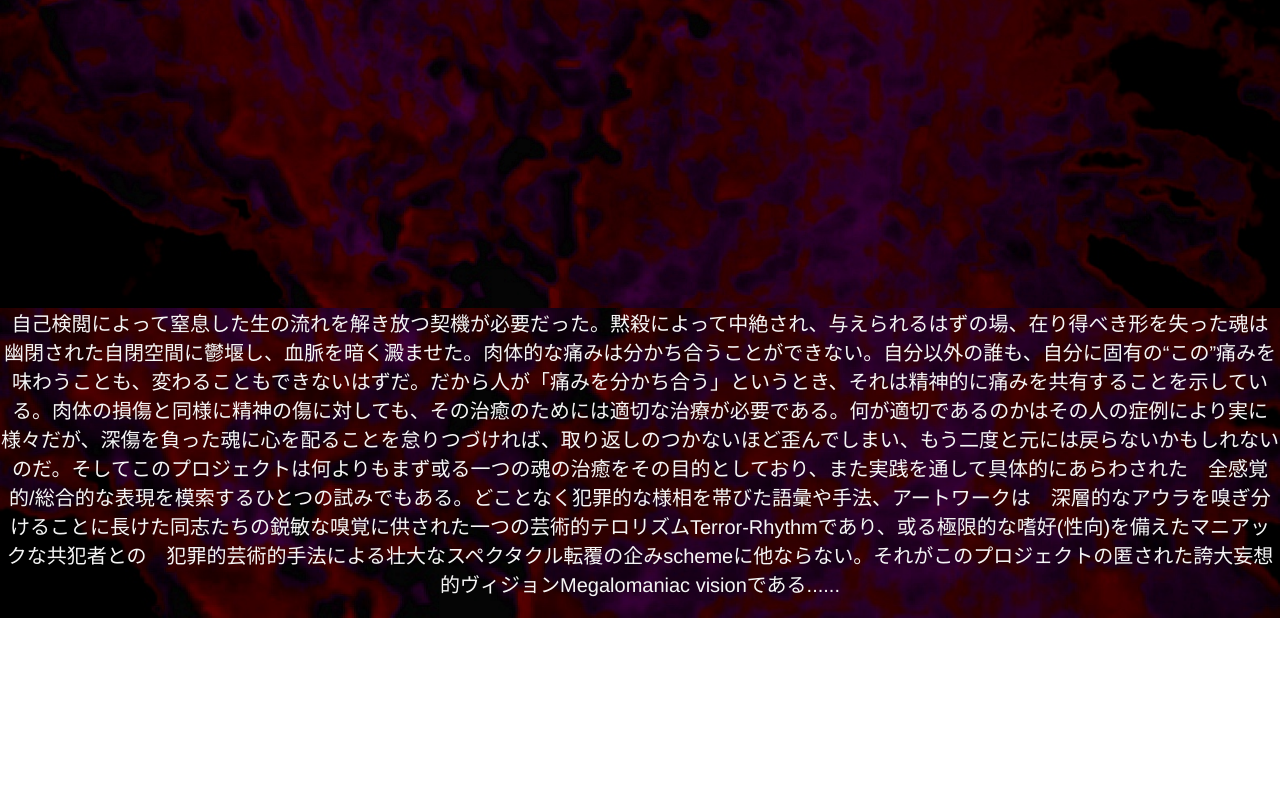
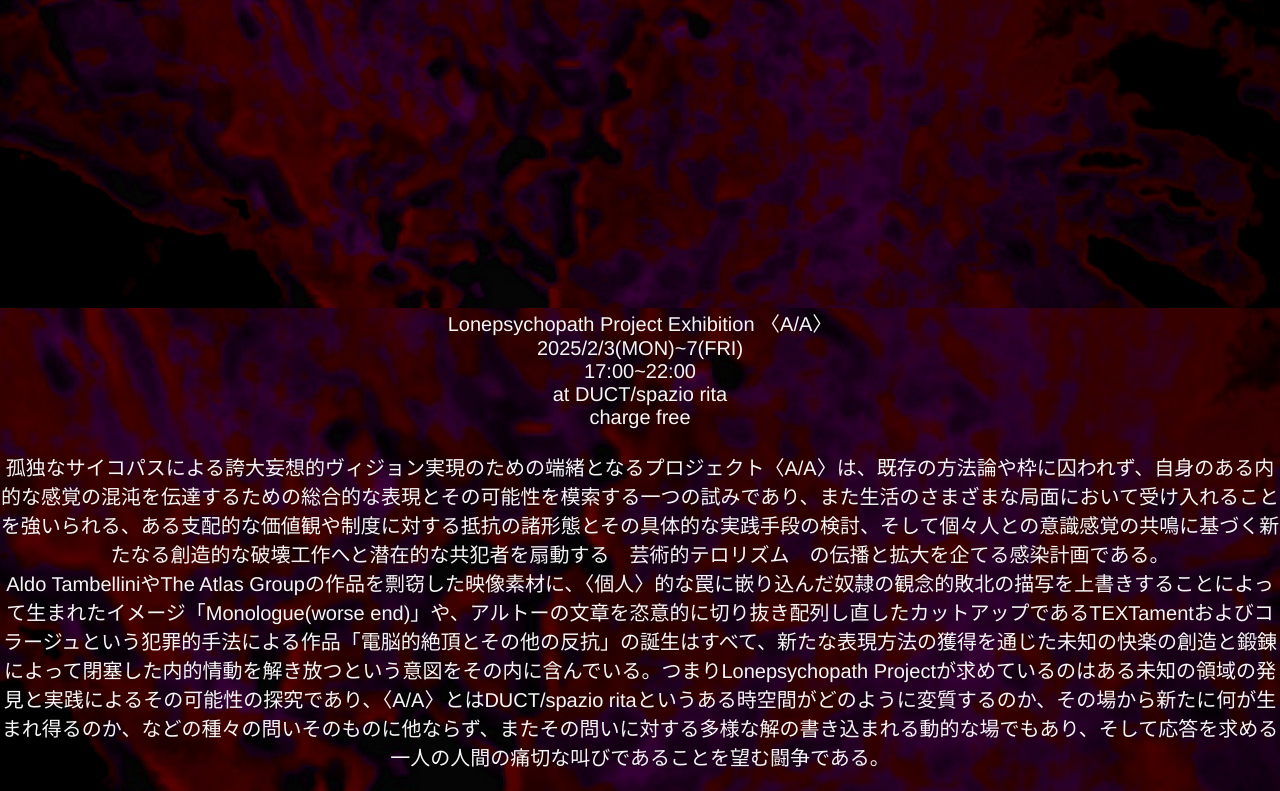
Before and after one commit to agonist-antagonist/lppproject, a plain HTML site: page sedition/index.html in a window 1280 px wide. Shown: the part 1112-1903 px from the top of the page. Before the commit the page ends 1730 px from the top, so only its background shows below. Drawn offline with Linux system fonts and the light colour scheme.

Commit message:
Seditionページの文章を更新

```diff
--- a/sedition/index.html
+++ b/sedition/index.html
@@ -15,7 +15,7 @@
 <div class="header w_inner">
     <div class="logo">
         <img src="img/incave.JPG" alt="">
-        <p>自己検閲によって窒息した生の流れを解き放つ契機が必要だった。黙殺によって中絶され、与えられるはずの場、在り得べき形を失った魂は　幽閉された自閉空間に鬱堰し、血脈を暗く澱ませた。肉体的な痛みは分かち合うことができない。自分以外の誰も、自分に固有の“この”痛みを味わうことも、変わることもできないはずだ。だから人が「痛みを分かち合う」というとき、それは精神的に痛みを共有することを示している。肉体の損傷と同様に精神の傷に対しても、その治癒のためには適切な治療が必要である。何が適切であるのかはその人の症例により実に様々だが、深傷を負った魂に心を配ることを怠りつづければ、取り返しのつかないほど歪んでしまい、もう二度と元には戻らないかもしれないのだ。そしてこのプロジェクトは何よりもまず或る一つの魂の治癒をその目的としており、また実践を通して具体的にあらわされた　全感覚的/総合的な表現を模索するひとつの試みでもある。どことなく犯罪的な様相を帯びた語彙や手法、アートワークは　深層的なアウラを嗅ぎ分けることに長けた同志たちの鋭敏な嗅覚に供された一つの芸術的テロリズムTerror-Rhythmであり、或る極限的な嗜好(性向)を備えたマニアックな共犯者との　犯罪的芸術的手法による壮大なスペクタクル転覆の企みschemeに他ならない。それがこのプロジェクトの匿された誇大妄想的ヴィジョンMegalomaniac visionである......
+        <p>Lonepsychopath Project Exhibition 〈A/A〉<br>2025/2/3(MON)~7(FRI)<br>17:00~22:00<br>at DUCT/spazio rita<br>charge free<br> <br>孤独なサイコパスによる誇大妄想的ヴィジョン実現のための端緒となるプロジェクト〈A/A〉は、既存の方法論や枠に囚われず、自身のある内的な感覚の混沌を伝達するための総合的な表現とその可能性を模索する一つの試みであり、また生活のさまざまな局面において受け入れることを強いられる、ある支配的な価値観や制度に対する抵抗の諸形態とその具体的な実践手段の検討、そして個々人との意識感覚の共鳴に基づく新たなる創造的な破壊工作へと潜在的な共犯者を扇動する　芸術的テロリズム　の伝播と拡大を企てる感染計画である。<br>Aldo TambelliniやThe Atlas Groupの作品を剽窃した映像素材に、〈個人〉的な罠に嵌り込んだ奴隷の観念的敗北の描写を上書きすることによって生まれたイメージ「Monologue(worse end)」や、アルトーの文章を恣意的に切り抜き配列し直したカットアップであるTEXTamentおよびコラージュという犯罪的手法による作品「電脳的絶頂とその他の反抗」の誕生はすべて、新たな表現方法の獲得を通じた未知の快楽の創造と鍛錬によって閉塞した内的情動を解き放つという意図をその内に含んでいる。つまりLonepsychopath Projectが求めているのはある未知の領域の発見と実践によるその可能性の探究であり、〈A/A〉とはDUCT/spazio ritaというある時空間がどのように変質するのか、その場から新たに何が生まれ得るのか、などの種々の問いそのものに他ならず、またその問いに対する多様な解の書き込まれる動的な場でもあり、そして応答を求める一人の人間の痛切な叫びであることを望む闘争である。
         </p>
     </div>
 </div>
```
